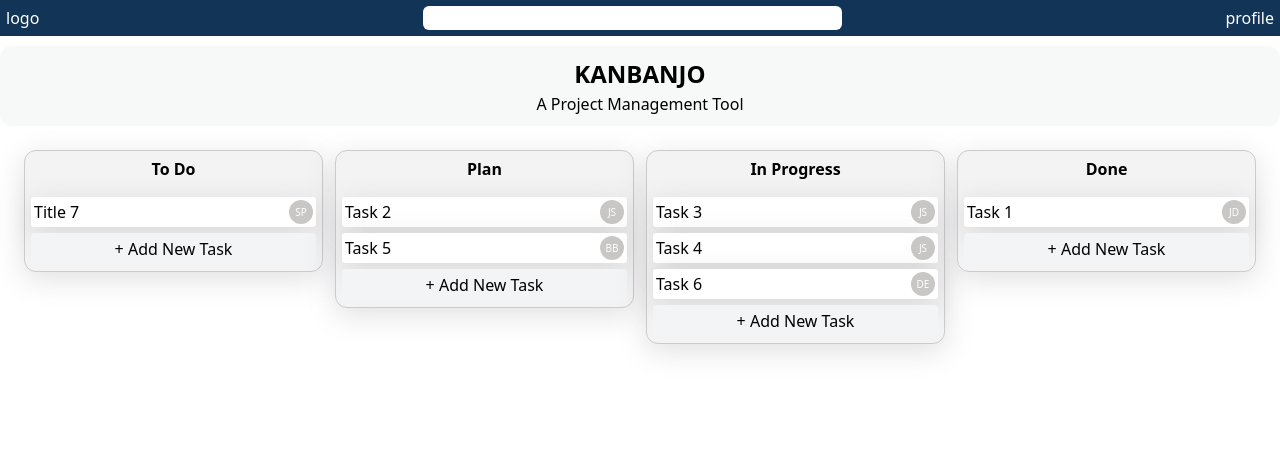
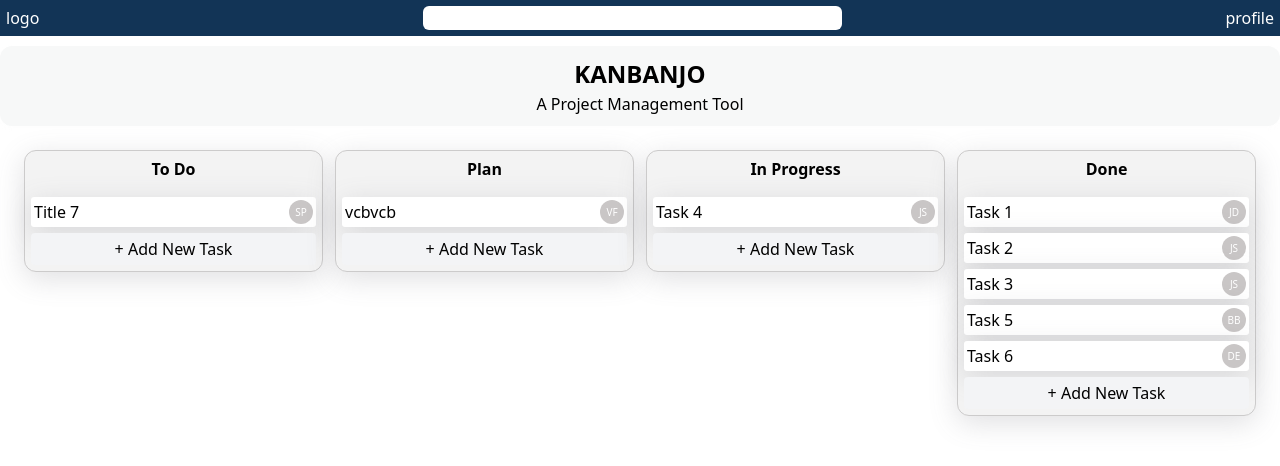
Before and after one commit to Exopi-Talent-Academy/kanbandutus-maximus, an Angular app in the folder frontend/: page / in a window 1280 px wide. Shown: the top 466 px of the page. Built offline with nearby package versions, Linux system fonts and the light colour scheme; data requests are answered from the project's data file.

Commit message:
remove status from the task and use column_id instead

```diff
--- a/frontend/db.json
+++ b/frontend/db.json
@@ -30,51 +30,58 @@
     {
       "id": "1",
       "title": "Task 1",
-      "status": "Done",
+      "column_id": 3,
       "assignee": "John Doe",
       "description": "Description for Task 1"
     },
     {
       "id": "2",
       "title": "Task 2",
-      "status": "Plan",
+      "column_id": 3,
       "assignee": "Jane Smith",
       "description": "Description for Task 2"
     },
     {
       "id": "3",
       "title": "Task 3",
-      "status": "In Progress",
+      "column_id": 3,
       "assignee": "Jane Smith",
       "description": "Description for Task 3"
     },
     {
       "id": "4",
       "title": "Task 4",
-      "status": "In Progress",
+      "column_id": 2,
       "assignee": "Jane Smith",
       "description": "Description for Task 4"
     },
     {
       "id": "5",
       "title": "Task 5",
-      "status": "Plan",
+      "column_id": 3,
       "assignee": "Bob Brown",
       "description": "Description for Task 51"
     },
     {
       "id": "6",
       "title": "Task 6",
-      "status": "In Progress",
+      "column_id": 3,
       "assignee": "Diana Evans",
       "description": "Description for Task 6"
     },
     {
       "id": "3RYmr1T9jZg",
       "title": "Title 7",
-      "status": "To Do",
+      "column_id": 0,
       "assignee": "Som Poudel",
       "description": "Description for title 7"
+    },
+    {
+      "id": "J0A80xVcqVo",
+      "title": "vcbvcb",
+      "column_id": 1,
+      "assignee": "vcbvcb fgfdgd",
+      "description": "vbvcbvc"
     }
   ],
   "$schema": "./node_modules/json-server/schema.json"
--- a/frontend/src/app/app.ts
+++ b/frontend/src/app/app.ts
@@ -5,7 +5,7 @@ import { Header } from './components/header/header';
 import { NavBar } from './components/nav-bar/nav-bar';
 import { Board } from './components/board/board';
 import { Tasks } from './services/tasks';
-import { Task, TaskType } from './models/types';
+import { Task } from './models/types';
 import { TaskForm } from './components/task-form/task-form';
 
 @Component({
@@ -20,7 +20,7 @@ export class App implements OnInit {
   task = signal<Task>({
     id: '',
     title: '',
-    status: TaskType.TODO,
+    column_id: 0,
     assignee: '',
   });
 
@@ -39,7 +39,7 @@ export class App implements OnInit {
         this.task.set({
           id: '',
           title: '',
-          status: TaskType.TODO,
+          column_id: 0,
           assignee: '',
         });
       }
--- a/frontend/src/app/components/add-new-task/add-new-task.ts
+++ b/frontend/src/app/components/add-new-task/add-new-task.ts
@@ -1,7 +1,6 @@
 import { Component, inject } from '@angular/core';
 import { Container } from '../../shared/container/container';
 import { Tasks } from '../../services/tasks';
-import { TaskType } from '../../models/types';
 
 @Component({
   selector: 'app-add-new-task',
@@ -16,7 +15,7 @@ export class AddNewTask {
     this.taskService.onEditTask({
       id: '',
       title: '',
-      status: TaskType.TODO,
+      column_id: 0,
       assignee: '',
       description: '',
     });
--- a/frontend/src/app/components/board/board.ts
+++ b/frontend/src/app/components/board/board.ts
@@ -12,7 +12,7 @@ import { Tasks } from '../../services/tasks';
   styleUrl: './board.css',
 })
 export class Board implements OnInit {
-  board = ['To Do', 'Plan', 'In Progress', 'Done'];
+  board = [0, 1, 2, 3];
   tasks = signal<Task[]>([]);
   taskService = inject(Tasks);
 
--- a/frontend/src/app/components/each-column/each-column.html
+++ b/frontend/src/app/components/each-column/each-column.html
@@ -1,8 +1,8 @@
 <app-container>
   <div class="each-column" (drop)="onDragDrop($event)" (dragover)="onDragOver($event)">
-    <p class="font-bold mb-4 text-center">{{ columnName }}</p>
+    <p class="font-bold mb-4 text-center">{{ getColumnNames() }}</p>
     @for (task of tasks; track task) {
-      @if (task.status === columnName) {
+      @if (task.column_id === columnName) {
         <app-each-task [task]="task"></app-each-task>
       }
     }
--- a/frontend/src/app/components/each-column/each-column.ts
+++ b/frontend/src/app/components/each-column/each-column.ts
@@ -4,6 +4,7 @@ import { Task } from '../../models/types';
 import { EachTask } from '../task/task';
 import { AddNewTask } from '../add-new-task/add-new-task';
 import { Tasks } from '../../services/tasks';
+import { columnNames } from '../../models/types';
 
 @Component({
   selector: 'app-each-column',
@@ -13,7 +14,7 @@ import { Tasks } from '../../services/tasks';
 })
 export class EachColumn implements OnInit {
   @Input() tasks: Task[] = [];
-  @Input() columnName!: string;
+  @Input() columnName!: number;
 
   taskService = inject(Tasks);
 
@@ -22,7 +23,7 @@ export class EachColumn implements OnInit {
     for (const task of this.tasks) {
       console.log(
         'Task in EachColumn component:',
-        task.status,
+        task.column_id,
         'with column name:',
         this.columnName,
       );
@@ -38,7 +39,7 @@ export class EachColumn implements OnInit {
         this.taskService
           .updateTask({
             ...movedTask,
-            status: this.columnName as Task['status'],
+            column_id: this.columnName as unknown as number,
           })
           .subscribe(() => {
             this.taskService.onMoveTaskComplete();
@@ -53,4 +54,8 @@ export class EachColumn implements OnInit {
   onDragOver(event: DragEvent) {
     event.preventDefault();
   }
+
+  getColumnNames() {
+    return columnNames[this.columnName as keyof typeof columnNames];
+  }
 }
--- a/frontend/src/app/components/task-form/task-form.html
+++ b/frontend/src/app/components/task-form/task-form.html
@@ -38,9 +38,9 @@
         >Status:
         <input
           class="font-normal"
-          type="text"
+          type="number"
           placeholder="Task Status"
-          [(ngModel)]="currentTask.status"
+          [(ngModel)]="currentTask.column_id"
         />
       </label>
     </div>
--- a/frontend/src/app/components/task-form/task-form.ts
+++ b/frontend/src/app/components/task-form/task-form.ts
@@ -1,7 +1,7 @@
 import { Component, inject, input, Input, OnInit, signal } from '@angular/core';
 import { Container } from '../../shared/container/container';
 import { FormsModule } from '@angular/forms';
-import { Task, TaskType } from '../../models/types';
+import { Task } from '../../models/types';
 import { Tasks } from '../../services/tasks';
 
 @Component({
--- a/frontend/src/app/components/task/task.ts
+++ b/frontend/src/app/components/task/task.ts
@@ -1,7 +1,5 @@
 import { Component, inject, Input, OnInit } from '@angular/core';
-import { Container } from '../../shared/container/container';
 import { Tasks } from '../../services/tasks';
-import { TaskType } from '../../models/types';
 import { Task } from '../../models/types';
 
 @Component({
@@ -27,7 +25,7 @@ export class EachTask implements OnInit {
     this.taskService.onEditTask({
       id: this.task.id,
       title: this.task.title,
-      status: this.task.status,
+      column_id: this.task.column_id,
       assignee: this.task.assignee,
       description: this.task.description,
     });
--- a/frontend/src/app/models/types.ts
+++ b/frontend/src/app/models/types.ts
@@ -1,16 +1,15 @@
-export enum TaskType {
-  TODO = 'To Do',
-  PLAN = 'Plan',
-  IN_PROGRESS = 'In Progress',
-  DONE = 'Done',
-}
-
 export interface Task {
   id: string;
   title: string;
   description?: string;
-  status: TaskType;
   assignee?: string;
   column_id?: number;
   position?: number;
 }
+
+export const columnNames = {
+  0: 'To Do',
+  1: 'Plan',
+  2: 'In Progress',
+  3: 'Done',
+};
```
